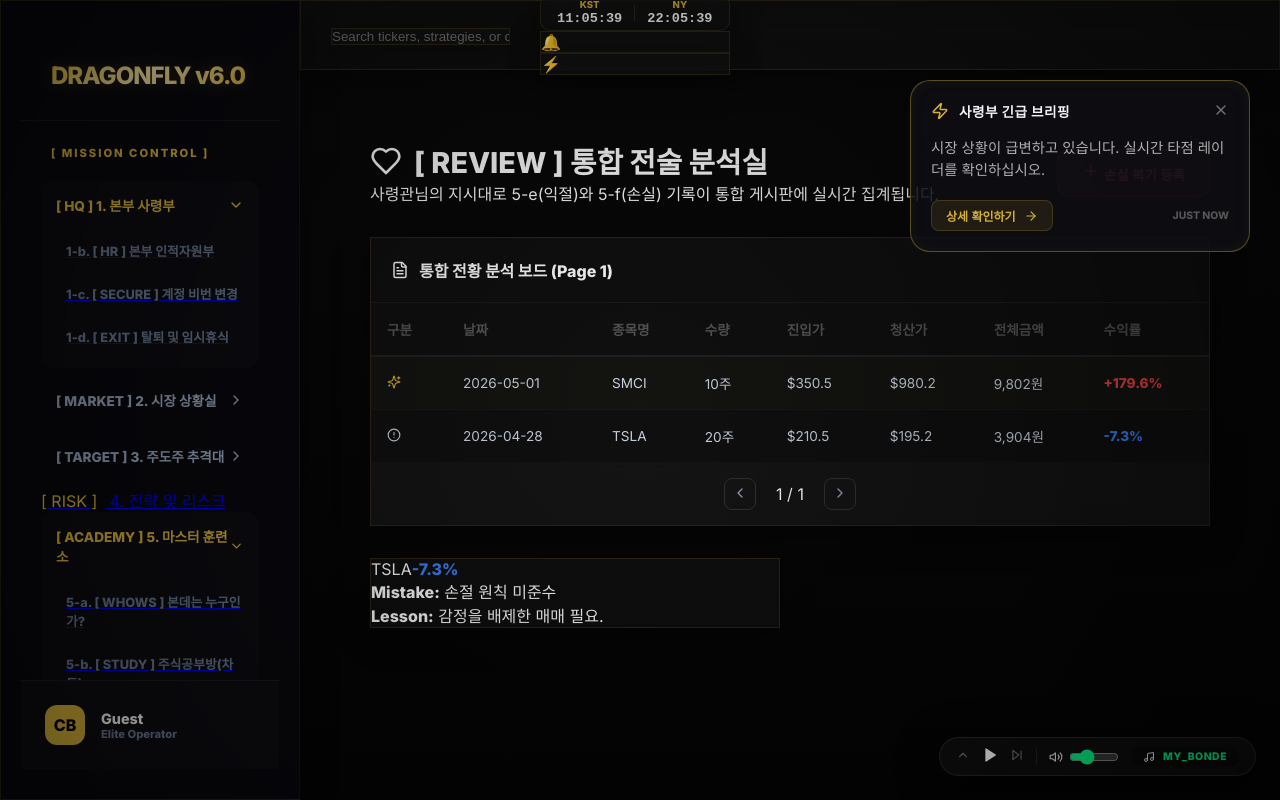
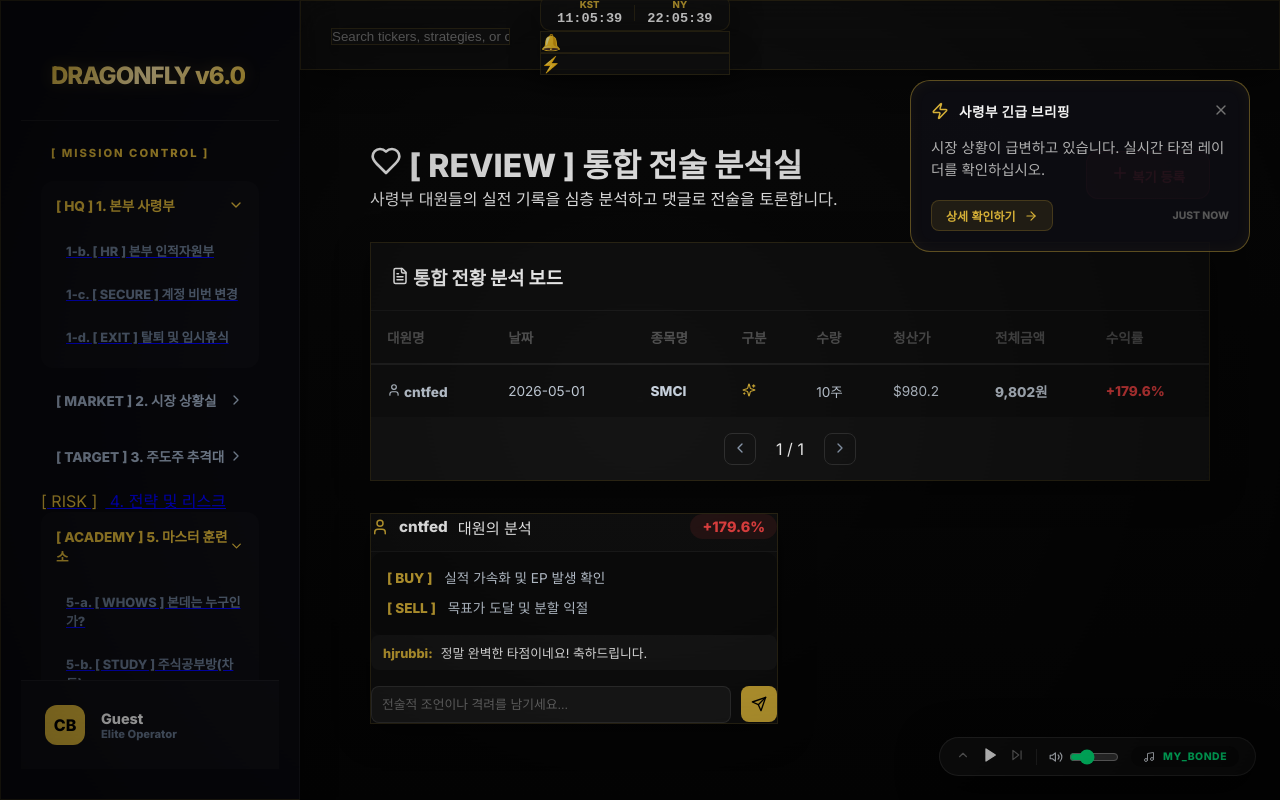
Before and after one commit to turtle-scanner/AUTO-BONDE, a Next.js app in the folder v6_terminal/: page /academy/review in a window 1280 px wide. Built offline with nearby package versions, Linux system fonts and the light colour scheme.

Commit message:
UI: Enhance 5-f with member names, buy/sell reasons, and comment system

```diff
--- a/v6_terminal/app/academy/review/page.tsx
+++ b/v6_terminal/app/academy/review/page.tsx
@@ -15,12 +15,22 @@ import {
   ChevronLeft,
   ChevronRight,
   TrendingUp,
-  Sparkles
+  Sparkles,
+  User,
+  Send
 } from 'lucide-react';
+
+interface Comment {
+  id: number;
+  author: string;
+  text: string;
+  date: string;
+}
 
 interface TradeRecord {
   id: number;
   type: 'SUCCESS' | 'REVIEW';
+  author: string;
   ticker: string;
   quantity: number;
   entryPrice: number;
@@ -28,17 +38,20 @@ interface TradeRecord {
   totalAmount: number;
   yield: string;
   date: string;
+  buyReason: string;
+  sellReason: string;
   comment: string;
-  mistake?: string; // REVIEW 전용
+  comments: Comment[];
+  mistake?: string;
 }
 
-// 5-e와 5-f가 공유하는 통합 데이터 키
-const SHARED_STORAGE_KEY = 'dragonfly_unified_trades_v6';
+const SHARED_STORAGE_KEY = 'dragonfly_unified_trades_v6_social';
 
 const defaults: TradeRecord[] = [
   {
     id: 1,
     type: 'SUCCESS',
+    author: "cntfed",
     ticker: "SMCI",
     quantity: 10,
     entryPrice: 350.50,
@@ -46,20 +59,12 @@ const defaults: TradeRecord[] = [
     totalAmount: 9802,
     yield: "+179.6%",
     date: "2026-05-01",
-    comment: "승리의 기록입니다."
-  },
-  {
-    id: 2,
-    type: 'REVIEW',
-    ticker: "TSLA",
-    quantity: 20,
-    entryPrice: 210.50,
-    exitPrice: 195.20,
-    totalAmount: 3904,
-    yield: "-7.3%",
-    date: "2026-04-28",
-    comment: "감정을 배제한 매매 필요.",
-    mistake: "손절 원칙 미준수"
+    buyReason: "실적 가속화 및 EP 발생 확인",
+    sellReason: "목표가 도달 및 분할 익절",
+    comment: "승리의 기록입니다.",
+    comments: [
+      { id: 101, author: "hjrubbi", text: "정말 완벽한 타점이네요! 축하드립니다.", date: "2026-05-01" }
+    ]
   },
 ];
 
@@ -67,19 +72,19 @@ export default function ReviewPage() {
   const [records, setRecords] = useState<TradeRecord[]>([]);
   const [showForm, setShowForm] = useState(false);
   const [currentPage, setCurrentPage] = useState(1);
-  const [form, setForm] = useState({ ticker: '', quantity: '', entryPrice: '', exitPrice: '', mistake: '', comment: '' });
+  const [currentUser, setCurrentUser] = useState("Guest");
+  const [form, setForm] = useState({
+    ticker: '', quantity: '', entryPrice: '', exitPrice: '',
+    buyReason: '', sellReason: '', mistake: '', comment: ''
+  });
+  const [commentInputs, setCommentInputs] = useState<Record<number, string>>({});
   const [loaded, setLoaded] = useState(false);
 
   const itemsPerPage = 5;
 
-  // 실시간 계산 값
-  const qty = parseFloat(form.quantity) || 0;
-  const entry = parseFloat(form.entryPrice) || 0;
-  const exit = parseFloat(form.exitPrice) || 0;
-  const calcTotal = (qty * exit).toLocaleString();
-  const calcYield = entry > 0 ? (((exit - entry) / entry) * 100).toFixed(1) : "0.0";
-
   useEffect(() => {
+    const user = sessionStorage.getItem("dragonfly_user") || "Guest";
+    setCurrentUser(user);
     try {
       const s = localStorage.getItem(SHARED_STORAGE_KEY);
       setRecords(s ? JSON.parse(s) : defaults);
@@ -94,30 +99,57 @@ export default function ReviewPage() {
   }, [records, loaded]);
 
   const handleAdd = () => {
-    if (!form.ticker || !form.quantity || !form.entryPrice || !form.exitPrice) {
-      return alert("모든 필수 항목을 입력해 주세요!");
-    }
+    if (!form.ticker || !form.quantity || !form.entryPrice || !form.exitPrice) return alert("필수 항목을 입력하세요!");
+
+    const qty = parseFloat(form.quantity);
+    const entry = parseFloat(form.entryPrice);
+    const exit = parseFloat(form.exitPrice);
+    const yieldVal = (((exit - entry) / entry) * 100).toFixed(1);
 
     const newRecord: TradeRecord = {
       id: Date.now(),
       type: 'REVIEW',
+      author: currentUser,
       ticker: form.ticker.toUpperCase(),
       quantity: qty,
       entryPrice: entry,
       exitPrice: exit,
       totalAmount: qty * exit,
-      yield: `${calcYield}%`,
+      yield: `${yieldVal}%`,
       date: new Date().toLocaleDateString('ko-KR'),
-      comment: form.comment || "복기 기록입니다.",
-      mistake: form.mistake || "원칙 미준수"
+      buyReason: form.buyReason || "전술적 진입",
+      sellReason: form.sellReason || "원칙적 청산",
+      comment: form.comment || "복기 완료",
+      comments: [],
+      mistake: form.mistake || "해당 없음"
     };
 
     setRecords(prev => [newRecord, ...prev]);
-    setForm({ ticker: '', quantity: '', entryPrice: '', exitPrice: '', mistake: '', comment: '' });
+    setForm({ ticker: '', quantity: '', entryPrice: '', exitPrice: '', buyReason: '', sellReason: '', mistake: '', comment: '' });
     setShowForm(false);
   };
 
-  // Pagination - 5-e(SUCCESS)와 5-f(REVIEW) 모두 포함하여 상단 보드에 표시
+  const addComment = (recordId: number) => {
+    const text = commentInputs[recordId];
+    if (!text) return;
+
+    setRecords(prev => prev.map(r => {
+      if (r.id === recordId) {
+        return {
+          ...r,
+          comments: [...(r.comments || []), {
+            id: Date.now(),
+            author: currentUser,
+            text: text,
+            date: new Date().toLocaleDateString('ko-KR')
+          }]
+        };
+      }
+      return r;
+    }));
+    setCommentInputs(prev => ({ ...prev, [recordId]: '' }));
+  };
+
   const indexOfLastItem = currentPage * itemsPerPage;
   const indexOfFirstItem = indexOfLastItem - itemsPerPage;
   const currentItems = records.slice(indexOfFirstItem, indexOfLastItem);
@@ -128,27 +160,27 @@ export default function ReviewPage() {
       <div className="review-header">
         <div className="header-text">
           <h1><Heart size={32} className="heart-icon" /> [ REVIEW ] 통합 전술 분석실</h1>
-          <p>사령관님의 지시대로 5-e(익절)와 5-f(손실) 기록이 통합 게시판에 실시간 집계됩니다.</p>
+          <p>사령부 대원들의 실전 기록을 심층 분석하고 댓글로 전술을 토론합니다.</p>
         </div>
         <button className="add-btn" onClick={() => setShowForm(!showForm)}>
-          <Plus size={18} /> {showForm ? "닫기" : "손실 복기 등록"}
+          <Plus size={18} /> {showForm ? "닫기" : "복기 등록"}
         </button>
       </div>
 
-      {/* 상단 통합 게시판 (Success + Review) */}
+      {/* 통합 게시판 (Table View) */}
       <GlassCard className="board-card">
         <div className="board-header">
-          <h3><FileText size={18} className="blue" /> 통합 전황 분석 보드 (Page {currentPage})</h3>
+          <h3><FileText size={18} className="blue" /> 통합 전황 분석 보드</h3>
         </div>
         <div className="table-wrapper">
           <table className="trade-table">
             <thead>
               <tr>
-                <th>구분</th>
+                <th>대원명</th>
                 <th>날짜</th>
                 <th>종목명</th>
+                <th>구분</th>
                 <th>수량</th>
-                <th>진입가</th>
                 <th>청산가</th>
                 <th>전체금액</th>
                 <th>수익률</th>
@@ -157,17 +189,16 @@ export default function ReviewPage() {
             <tbody>
               {currentItems.map(r => (
                 <tr key={r.id} className={r.type === 'SUCCESS' ? 'row-success' : 'row-review'}>
-                  <td className="type-tag">{r.type === 'SUCCESS' ? <Sparkles size={14} className="gold" /> : <AlertCircle size={14} />}</td>
+                  <td className="bold"><User size={14} className="inline-icon" /> {r.author}</td>
                   <td>{r.date}</td>
                   <td className="bold">{r.ticker}</td>
+                  <td>{r.type === 'SUCCESS' ? <Sparkles size={14} className="gold" /> : <AlertCircle size={14} />}</td>
                   <td>{r.quantity}주</td>
-                  <td>${r.entryPrice.toLocaleString()}</td>
                   <td>${r.exitPrice.toLocaleString()}</td>
                   <td className="bold">{r.totalAmount.toLocaleString()}원</td>
                   <td className={`yield ${r.type === 'SUCCESS' ? 'plus' : 'minus'}`}>{r.yield}</td>
                 </tr>
               ))}
-              {currentItems.length === 0 && <tr><td colSpan={8} className="empty">분석할 데이터가 없습니다.</td></tr>}
             </tbody>
           </table>
         </div>
@@ -181,45 +212,51 @@ export default function ReviewPage() {
       {showForm && (
         <GlassCard className="form-card blue-border-glow">
           <div className="form-grid">
-            <div className="input-group">
-              <label><Hash size={14} className="blue" /> 주식 종목</label>
-              <input placeholder="예: TSLA" value={form.ticker} onChange={e => setForm({...form, ticker: e.target.value})} />
-            </div>
-            <div className="input-group">
-              <label><Hash size={14} className="blue" /> 주식 수</label>
-              <input type="number" placeholder="수량" value={form.quantity} onChange={e => setForm({...form, quantity: e.target.value})} />
-            </div>
-            <div className="input-group">
-              <label><DollarSign size={14} className="blue" /> 진입가</label>
-              <input type="number" placeholder="진입가" value={form.entryPrice} onChange={e => setForm({...form, entryPrice: e.target.value})} />
-            </div>
-            <div className="input-group">
-              <label><TrendingDown size={14} className="blue" /> 손절가</label>
-              <input type="number" placeholder="손절가" value={form.exitPrice} onChange={e => setForm({...form, exitPrice: e.target.value})} />
-            </div>
+            <div className="input-group"><label>종목명</label><input value={form.ticker} onChange={e => setForm({...form, ticker: e.target.value})} /></div>
+            <div className="input-group"><label>수량</label><input type="number" value={form.quantity} onChange={e => setForm({...form, quantity: e.target.value})} /></div>
+            <div className="input-group"><label>진입가</label><input type="number" value={form.entryPrice} onChange={e => setForm({...form, entryPrice: e.target.value})} /></div>
+            <div className="input-group"><label>손절가</label><input type="number" value={form.exitPrice} onChange={e => setForm({...form, exitPrice: e.target.value})} /></div>
+            <div className="input-group full-width"><label>매수 이유 (Why Buy?)</label><input placeholder="진입 근거를 입력하세요" value={form.buyReason} onChange={e => setForm({...form, buyReason: e.target.value})} /></div>
+            <div className="input-group full-width"><label>매도 이유 (Why Sell?)</label><input placeholder="청산 원칙을 입력하세요" value={form.sellReason} onChange={e => setForm({...form, sellReason: e.target.value})} /></div>
+            <div className="input-group full-width"><label>실수 및 교훈</label><textarea value={form.comment} onChange={e => setForm({...form, comment: e.target.value})} /></div>
           </div>
-          <div className="auto-calc-preview">
-            <div className="calc-item"><span>예상 회수 금액:</span><strong>{calcTotal}원</strong></div>
-            <div className="calc-item"><span>손실률:</span><strong className="loss-text">{calcYield}%</strong></div>
-          </div>
-          <div className="input-group full-width">
-            <label><AlertCircle size={14} className="blue" /> 실수 분석</label>
-            <input placeholder="실수 원인을 간단히 기록하세요." value={form.mistake} onChange={e => setForm({...form, mistake: e.target.value})} />
-          </div>
-          <div className="input-group full-width">
-            <label><MessageSquare size={14} className="blue" /> 복기 및 교훈</label>
-            <textarea placeholder="다음 전술을 기록하세요." value={form.comment} onChange={e => setForm({...form, comment: e.target.value})} />
-          </div>
-          <button className="submit-btn" onClick={handleAdd}>📝 복기 기록 저장</button>
+          <button className="submit-btn" onClick={handleAdd}>📝 분석 결과 저장</button>
         </GlassCard>
       )}
 
+      {/* 상세 분석 및 댓글 영역 */}
       <div className="deep-review-grid">
-        {currentItems.filter(r => r.type === 'REVIEW').map(r => (
+        {currentItems.map(r => (
           <GlassCard key={r.id} className="deep-card">
-            <div className="deep-header"><span className="ticker">{r.ticker}</span><span className="loss-badge">{r.yield}</span></div>
-            <div className="deep-mistake"><strong>Mistake:</strong> {r.mistake}</div>
-            <div className="deep-lesson"><strong>Lesson:</strong> {r.comment}</div>
+            <div className="deep-header">
+              <div className="user-info"><User size={18} className="gold" /> <strong>{r.author}</strong> 대원의 분석</div>
+              <span className={`yield-badge ${r.type === 'SUCCESS' ? 'plus' : 'minus'}`}>{r.yield}</span>
+            </div>
+
+            <div className="reason-box">
+              <div className="reason-item"><strong>[ BUY ]</strong> {r.buyReason}</div>
+              <div className="reason-item"><strong>[ SELL ]</strong> {r.sellReason}</div>
+            </div>
+
+            <div className="comment-section">
+              <div className="comment-list">
+                {r.comments?.map(c => (
+                  <div key={c.id} className="comment-bubble">
+                    <span className="c-author">{c.author}:</span>
+                    <span className="c-text">{c.text}</span>
+                  </div>
+                ))}
+              </div>
+              <div className="comment-input-area">
+                <input
+                  placeholder="전술적 조언이나 격려를 남기세요..."
+                  value={commentInputs[r.id] || ''}
+                  onChange={e => setCommentInputs({...commentInputs, [r.id]: e.target.value})}
+                  onKeyDown={e => e.key === 'Enter' && addComment(r.id)}
+                />
+                <button onClick={() => addComment(r.id)}><Send size={16} /></button>
+              </div>
+            </div>
           </GlassCard>
         ))}
       </div>
@@ -227,35 +264,49 @@ export default function ReviewPage() {
       <style jsx>{`
         .review-container { padding: 40px; display: flex; flex-direction: column; gap: 32px; color: white; }
         .review-header { display: flex; justify-content: space-between; align-items: center; }
-        .header-text h1 { font-size: 1.8rem; font-weight: 950; display: flex; align-items: center; gap: 12px; }
         .heart-icon { color: #f43f5e; }
-        .add-btn { background: rgba(244, 63, 94, 0.15); color: #f43f5e; border: 1px solid rgba(244, 63, 94, 0.3); padding: 12px 24px; border-radius: 12px; font-weight: 900; }
+        .add-btn { background: rgba(244, 63, 94, 0.15); color: #f43f5e; border: 1px solid rgba(244, 63, 94, 0.3); padding: 12px 24px; border-radius: 12px; font-weight: 900; cursor: pointer; }
 
         .board-card { padding: 0; overflow: hidden; }
         .board-header { padding: 20px; border-bottom: 1px solid rgba(255,255,255,0.05); }
-        .board-header h3 { font-size: 1rem; font-weight: 900; display: flex; align-items: center; gap: 10px; margin: 0; }
         .trade-table { width: 100%; border-collapse: collapse; font-size: 0.85rem; }
         .trade-table th { text-align: left; padding: 16px; color: #555; border-bottom: 2px solid #222; }
         .trade-table td { padding: 16px; border-bottom: 1px solid rgba(255,255,255,0.02); color: #cbd5e1; }
-        .row-success { background: rgba(212, 175, 55, 0.02); }
         .yield.plus { color: #ef4444 !important; font-weight: 900; }
         .yield.minus { color: #3b82f6 !important; font-weight: 900; }
+        .inline-icon { margin-right: 6px; vertical-align: middle; }
+        .bold { font-weight: 900; color: #f2f2f2; }
+
+        .form-card { padding: 32px; display: flex; flex-direction: column; gap: 24px; }
+        .form-grid { display: grid; grid-template-columns: repeat(4, 1fr); gap: 20px; }
+        .input-group label { font-size: 0.75rem; font-weight: 800; color: #94a3b8; margin-bottom: 8px; display: block; }
+        .input-group input, .input-group textarea { width: 100%; background: rgba(255,255,255,0.05); border: 1px solid rgba(255,255,255,0.1); border-radius: 8px; padding: 12px; color: white; }
+        .full-width { grid-column: span 4; }
+        .submit-btn { background: #3b82f6; color: white; border: none; padding: 14px; border-radius: 12px; font-weight: 950; cursor: pointer; }
+
+        .deep-review-grid { display: grid; grid-template-columns: repeat(auto-fill, minmax(400px, 1fr)); gap: 24px; }
+        .deep-card { padding: 24px; display: flex; flex-direction: column; gap: 20px; }
+        .deep-header { display: flex; justify-content: space-between; align-items: center; border-bottom: 1px solid rgba(255,255,255,0.05); padding-bottom: 12px; }
+        .user-info { display: flex; align-items: center; gap: 10px; font-size: 0.95rem; }
+        .yield-badge { padding: 4px 12px; border-radius: 20px; font-weight: 900; font-size: 0.9rem; }
+        .yield-badge.plus { background: rgba(239, 68, 68, 0.1); color: #ef4444; }
+        .yield-badge.minus { background: rgba(59, 130, 246, 0.1); color: #3b82f6; }
+
+        .reason-box { background: rgba(0,0,0,0.2); padding: 16px; border-radius: 12px; display: flex; flex-direction: column; gap: 10px; }
+        .reason-item { font-size: 0.85rem; color: #cbd5e1; line-height: 1.5; }
+        .reason-item strong { color: var(--primary); margin-right: 8px; }
+
+        .comment-section { display: flex; flex-direction: column; gap: 16px; }
+        .comment-list { max-height: 150px; overflow-y: auto; display: flex; flex-direction: column; gap: 8px; }
+        .comment-bubble { font-size: 0.8rem; background: rgba(255,255,255,0.03); padding: 8px 12px; border-radius: 8px; }
+        .c-author { font-weight: 900; color: var(--primary); margin-right: 8px; }
+        .comment-input-area { display: flex; gap: 10px; }
+        .comment-input-area input { flex: 1; background: rgba(255,255,255,0.05); border: 1px solid rgba(255,255,255,0.1); border-radius: 8px; padding: 10px; color: white; font-size: 0.8rem; }
+        .comment-input-area button { background: var(--primary); color: black; border: none; width: 36px; height: 36px; border-radius: 8px; cursor: pointer; display: flex; align-items: center; justify-content: center; }
+
+        .gold { color: #d4af37; }
         .pagination { display: flex; align-items: center; justify-content: center; gap: 20px; padding: 15px; background: rgba(255,255,255,0.02); }
         .pagination button { background: none; border: 1px solid #333; color: #94a3b8; width: 32px; height: 32px; border-radius: 8px; cursor: pointer; }
-
-        .form-card { padding: 32px; display: flex; flex-direction: column; gap: 24px; }
-        .blue-border-glow { border: 1px solid rgba(59, 130, 246, 0.3); }
-        .form-grid { display: grid; grid-template-columns: repeat(4, 1fr); gap: 20px; }
-        .input-group input, .input-group textarea { background: rgba(255,255,255,0.05); border: 1px solid rgba(255,255,255,0.1); border-radius: 8px; padding: 12px; color: white; }
-        .full-width { grid-column: span 4; }
-        .auto-calc-preview { display: flex; gap: 40px; background: rgba(59, 130, 246, 0.03); padding: 16px; border-radius: 12px; }
-        .submit-btn { background: #3b82f6; color: white; border: none; padding: 14px; border-radius: 12px; font-weight: 950; }
-
-        .deep-review-grid { display: grid; grid-template-columns: repeat(auto-fill, minmax(350px, 1fr)); gap: 20px; }
-        .deep-card { padding: 20px; display: flex; flex-direction: column; gap: 12px; }
-        .loss-badge { color: #3b82f6; font-weight: 900; }
-        .blue { color: #3b82f6; }
-        .gold { color: #d4af37; }
       `}</style>
     </div>
   );
```
